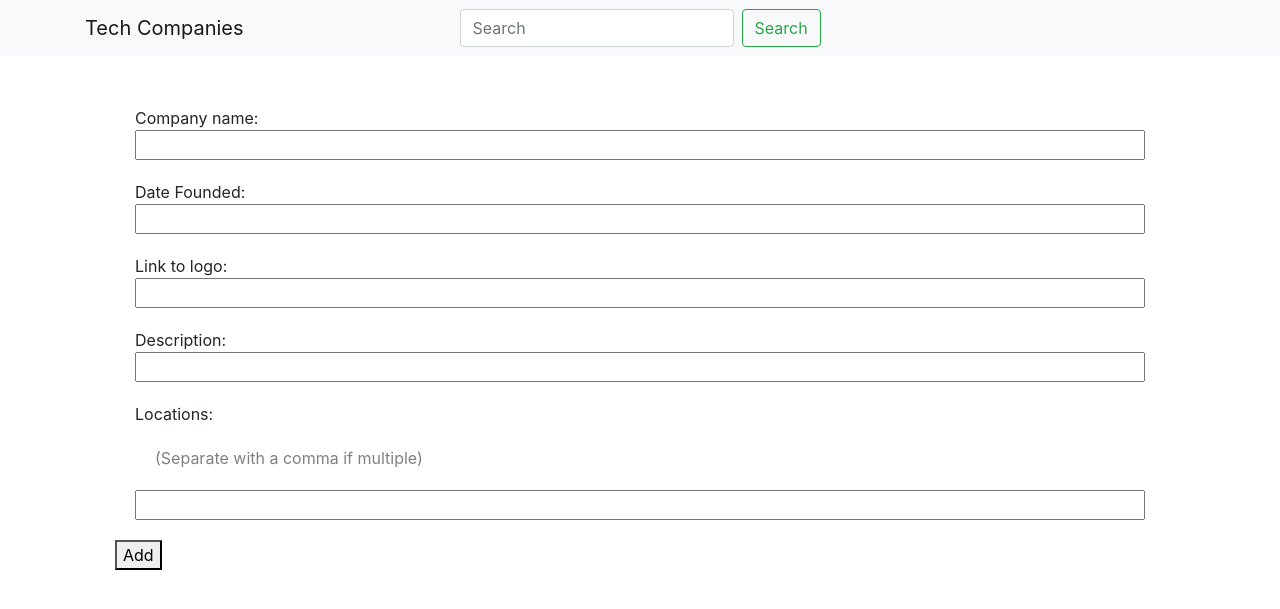
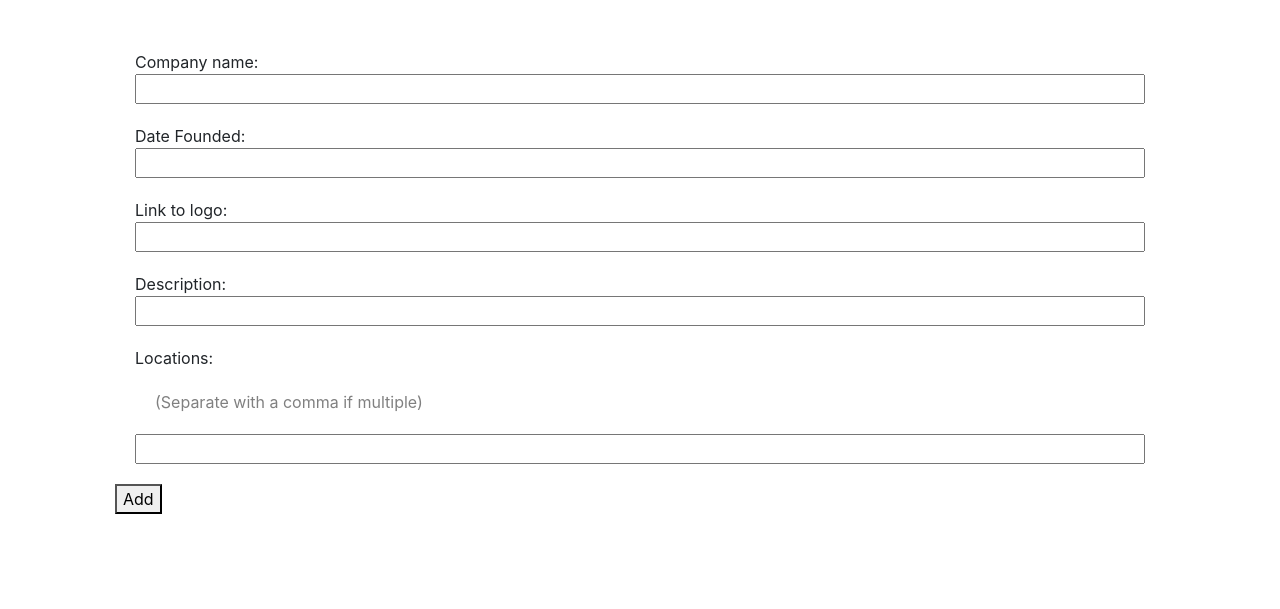
Before and after one commit to ArtesianSquid/InteractiveMorseWebApp, a Flask app: template templates/end.html in a window 1280 px wide. Shown: the top 609 px of the page. Run offline with Flask 2, Linux system fonts and the light colour scheme; the template is opened without the code that fills it, so the values that code supplies are empty; some libraries are stand-ins or nearby versions.

Commit message:
basic file layout

```diff
--- a/templates/layout.html
+++ b/templates/layout.html
@@ -21,28 +21,11 @@
 
 
 
-  <title>Tech Companies</title>
+  <title>Morse Code</title>
 </head>
 
 <body>
 
-
-
-  <nav class="navbar navbar-expand-lg navbar-light bg-light">
-    <div class="container">
-      <a class="navbar-brand" href="/">Tech Companies</a>
-      <button class="navbar-toggler" type="button" data-bs-toggle="collapse" data-bs-target="#navbarNavAltMarkup"
-        aria-controls="navbarNavAltMarkup" aria-expanded="false" aria-label="Toggle navigation">
-        <span class="navbar-toggler-icon"></span>
-      </button>
-      <div class="collapse navbar-collapse" id="navbarNavAltMarkup">
-        <form class="form-inline my-2 my-lg-0" id="search">
-          <input class="form-control mr-sm-2" type="search" placeholder="Search" aria-label="Search" id="searchQuery">
-          <button class="btn btn-outline-success my-2 my-sm-0" type="submit">Search</button>
-        </form>
-      </div>
-    </div>
-  </nav>
 
   <div class="container">
     {% block content %}
```
